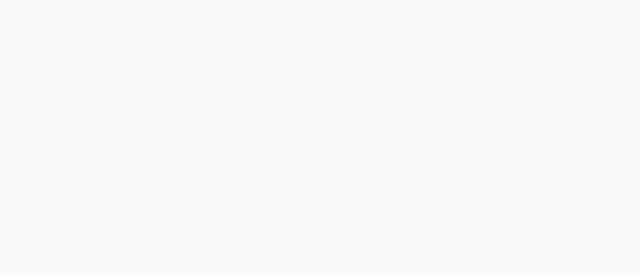
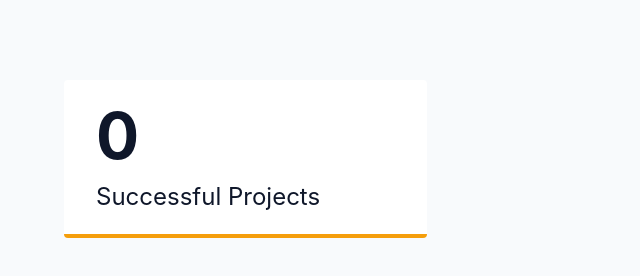
Before and after one commit to stormymayday/JS-Count-Up-Numbers, a plain HTML site: page index.html in a window 1280 px wide. Shown: the whole page, without its empty margins (0-640 px from the left). Drawn offline with Linux system fonts and the light colour scheme.

Commit message:
Added the Successful Projects article

```diff
--- a/index.html
+++ b/index.html
@@ -18,6 +18,13 @@
 
     <section>
 
+        <!-- Successful Projects article - start -->
+        <article>
+            <span class="number" data-value="500">0</span>
+            <p>Successful Projects</p>
+        </article>
+        <!-- Successful Projects article - end -->
+
     </section>
 
     <!-- JavaScript -->
```
